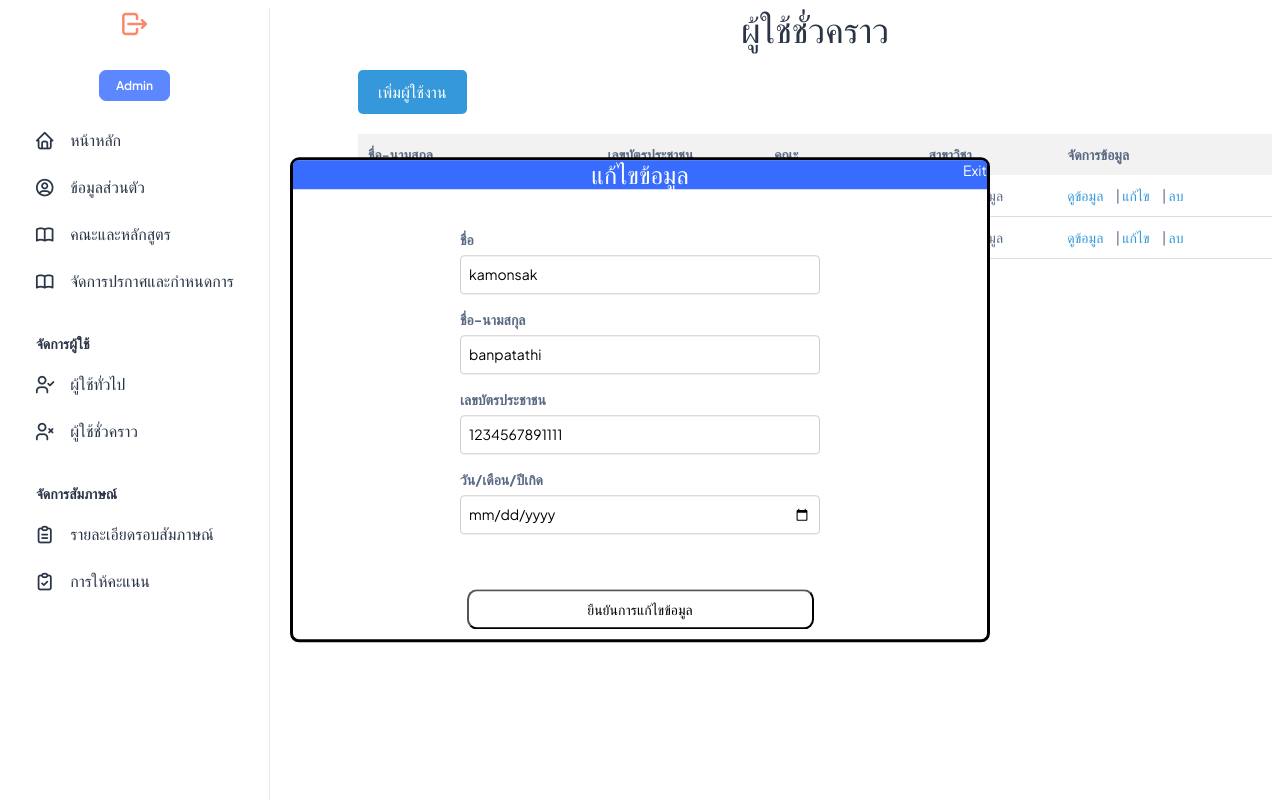
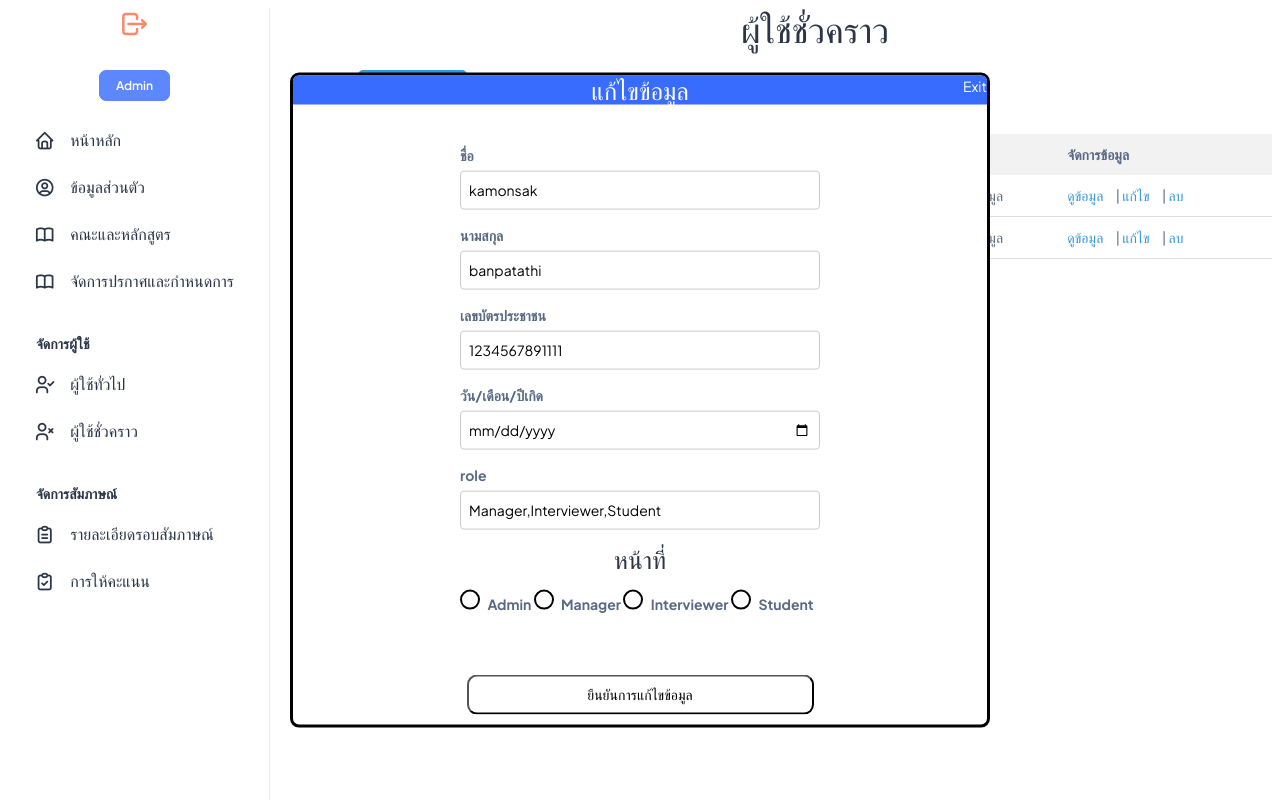
Before and after one commit to Kamonsak1/WebProject_interview, a Django app: page /TemporaryUser in a window 1280 px wide, after a click on "แก้ไข". Run offline with Django 3.2, Linux system fonts and the light colour scheme; a user stored in the database is signed in; data comes from the database, SQL or seed files in the repository; tables that the repository leaves empty hold one stand-in row (values such as "Sample post"); some libraries are stand-ins or nearby versions.

Commit message:
แก้ แค่ html css js ของ ผู้ใช้ชั่วคราว

```diff
--- a/interview/static/css/admin_css/TemporaryUser.css
+++ b/interview/static/css/admin_css/TemporaryUser.css
@@ -186,3 +186,16 @@ input[type="checkbox"]:checked {
     transform: translate(-50%, -50%);
     background-color: white;
 }
+.container_display{
+    width: 700px;
+    margin: 0 auto;
+    display: none;
+    border: 3px solid black;
+    z-index: 999;
+    border-radius: 9px;
+    position: fixed;
+    top: 50%;
+    left: 50%;
+    transform: translate(-50%, -50%);
+    background-color: white;
+}
--- a/interview/static/js/admin_page/TemporaryUser.js
+++ b/interview/static/js/admin_page/TemporaryUser.js
@@ -28,30 +28,39 @@ function updateMajorOptions() {
       }
   });
 }
-function edit_popup(user_id, first_name, last_name, faculty, major,citizen_id,birth_date) {
+function edit_popup(user_id, first_name, last_name, faculty, major,citizen_id,birth_date,role) {
 var optionsDiv = document.getElementById("edit_popup");
 document.getElementById('user_id').value = user_id;
 document.getElementById('first_name').value = first_name;
 document.getElementById('last_name').value = last_name;
 document.getElementById('citizen_id').value = citizen_id;
 document.getElementById('birth_date').value = birth_date;
-var a = [];
-a.push(faculty.split(':'));
+var faculty_new = [];
+faculty_new.push(faculty.split(':'));
 var faculty_split = [];
-for (var i = 0; i < a[0].length; i++) {
-    var a2 = a[0][i].split(">");
+for (var i = 0; i < faculty_new[0].length; i++) {
+    var a2 = faculty_new[0][i].split(">");
     a2[0] = a2[0].trim();
     faculty_split.push(a2[0]);
 }
-var aa = [];
-aa.push(major.split(':'));
+var major_new = [];
+major_new.push(major.split(':'));
 var major_split = [];
-for (var i = 0; i < aa[0].length; i++) {
-    var a2 = aa[0][i].split(">");
+for (var i = 0; i < major_new[0].length; i++) {
+    var a2 = major_new[0][i].split(">");
     a2[0] = a2[0].trim();
     major_split.push(a2[0]);
 }
+var role_new = [];
+role_new.push(role.split(':'));
+var role_split = [];
+for (var i = 0; i < role_new[0].length; i++) {
+    var a2 = role_new[0][i].split(">");
+    a2[0] = a2[0].trim();
+    role_split.push(a2[0]);
+}
 
+document.getElementById('role').value = role_split.slice(1);
 //document.getElementById('faculty').value = faculty_split.slice(1);
 //document.getElementById('major').value = major_split.slice(1);
 
@@ -61,3 +70,46 @@ if (optionsDiv.style.display === "block") {
   optionsDiv.style.display = "block";
 }
 }
+
+function display_popup(user_id, first_name, last_name, faculty, major,citizen_id,birth_date,role) {
+var optionsDiv = document.getElementById("display_popup");
+document.getElementById('user_id').value = user_id;
+document.getElementById('display_first_name').value = first_name;
+document.getElementById('display_last_name').value = last_name;
+document.getElementById('display_citizen_id').value = citizen_id;
+document.getElementById('display_birth_date').value = birth_date;
+var faculty_new = [];
+faculty_new.push(faculty.split(':'));
+var faculty_split = [];
+for (var i = 0; i < faculty_new[0].length; i++) {
+    var a2 = faculty_new[0][i].split(">");
+    a2[0] = a2[0].trim();
+    faculty_split.push(a2[0]);
+}
+var major_new = [];
+major_new.push(major.split(':'));
+var major_split = [];
+for (var i = 0; i < major_new[0].length; i++) {
+    var a2 = major_new[0][i].split(">");
+    a2[0] = a2[0].trim();
+    major_split.push(a2[0]);
+}
+var role_new = [];
+role_new.push(role.split(':'));
+var role_split = [];
+for (var i = 0; i < role_new[0].length; i++) {
+    var a2 = role_new[0][i].split(">");
+    a2[0] = a2[0].trim();
+    role_split.push(a2[0]);
+}
+
+document.getElementById('display_role').value = role_split.slice(1);
+//document.getElementById('faculty').value = faculty_split.slice(1);
+//document.getElementById('major').value = major_split.slice(1);
+
+if (optionsDiv.style.display === "block") {
+  optionsDiv.style.display = "none";
+} else {
+  optionsDiv.style.display = "block";
+}
+}
--- a/interview/templates/admin/TemporaryUser.html
+++ b/interview/templates/admin/TemporaryUser.html
@@ -35,10 +35,14 @@
                     <td>{{ user.faculty_set.all.first.faculty }}</td>
                     <td>{{ user.major_set.all.first.major }}</td>
                     <td>
-                        <a href="">ดูข้อมูล</a> |
+                        <a href="javascript:void(0);" onclick="display_popup
+                        ('{{ user.id }}', '{{ user.first_name }}', '{{ user.last_name }}',
+                        '{{ user.faculty_set.all }}','{{ user.major_set.all}}','{{ user.citizen_id }}',
+                        '{{user.birth_date}}','{{user.roles.all}}')">ดูข้อมูล</a> |
                         <a href="javascript:void(0);" onclick="edit_popup
                         ('{{ user.id }}', '{{ user.first_name }}', '{{ user.last_name }}',
-                        '{{ user.faculty_set.all }}','{{ user.major_set.all}}','{{ user.citizen_id }}','{{user.birth_date}}')">แก้ไข</a> |
+                        '{{ user.faculty_set.all }}','{{ user.major_set.all}}','{{ user.citizen_id }}',
+                        '{{user.birth_date}}','{{user.roles.all}}')">แก้ไข</a> |
                         <a href="delete_TemporaryUser/{{user.id}}">ลบ</a>
                     </td>
                 </tr>
@@ -59,31 +63,92 @@
                 <input type="hidden" name="user_id" id="user_id">
                 <div>
                     <label >ชื่อ</label>
-                    <input type="text" name="field1" id="first_name" placeholder="">
+                    <input type="text" name="first_name" id="first_name" placeholder="">
                 </div>
                 <div>
-                    <label >ชื่อ-นามสกุล</label>
-                    <input type="text" name="field3" id="last_name" placeholder="">
+                    <label >นามสกุล</label>
+                    <input type="text" name="last_name" id="last_name" placeholder="">
                 </div>
                 <div>
                     <label >เลขบัตรประชาชน</label>
-                    <input type="text" name="field4" id="citizen_id" placeholder="">
+                    <input type="text" name="citizen_id" id="citizen_id" placeholder="">
                 </div>
                 <div>
                     <label>วัน/เดือน/ปีเกิด</label>
-                    <input type="date" name="field5" id="birth_date" placeholder="">
+                    <input type="date" name="birth_date" id="birth_date" placeholder="">
                 </div>
+                <div>
+                    <label >role</label>
+                    <input type="text" name="role" id="role" placeholder="">
+                </div>
+                <div  class="title_role">
+                    <h3 >หน้าที่</h3>
+                </div>
+                <div class="checkbox-container">
+                    <input type="checkbox" id="checkbox1" name="checkboxgroup" value="Admin">
+                    <label for="checkbox1" class="checkbox-label">Admin</label>
 
+                    <input type="checkbox" id="checkbox2" name="checkboxgroup" value="Manager">
+                    <label for="checkbox2" class="checkbox-label">Manager</label>
 
+                    <input type="checkbox" id="checkbox3" name="checkboxgroup" value="Interviewer">
+                    <label for="checkbox3" class="checkbox-label">Interviewer</label>
 
-
-
-
+                    <input type="checkbox" id="checkbox4" name="checkboxgroup" value="Student">
+                    <label for="checkbox4" class="checkbox-label">Student</label>
+                </div>
             </div>
             <div class="bt">
             <button type="submit">ยืนยันการแก้ไขข้อมูล</button>
         </div>
         </form>
+    </div>
+    <div class="container_display" id="display_popup">
+            <div  class="topic">
+                <h3 >ข้อมูลผู้ใช้</h3>
+                <a href="TemporaryUser">
+                    <i class="fas fa-sign-out-alt"></i> Exit
+                </a>
+            </div>
+            <div class="input_data">
+                <input type="hidden" name="user_id" id="user_id">
+                <div>
+                    <label >ชื่อ</label>
+                    <input type="text" name="first_name" id="display_first_name" placeholder="" readonly>
+                </div>
+                <div>
+                    <label >นามสกุล</label>
+                    <input type="text" name="last_name" id="display_last_name" placeholder="" readonly>
+                </div>
+                <div>
+                    <label >เลขบัตรประชาชน</label>
+                    <input type="text" name="citizen_id" id="display_citizen_id" placeholder="" readonly>
+                </div>
+                <div>
+                    <label>วัน/เดือน/ปีเกิด</label>
+                    <input type="text" name="birth_date" id="display_birth_date" placeholder="" readonly>
+                </div>
+                <div>
+                    <label >role</label>
+                    <input type="text" name="role" id="display_role" placeholder="" readonly>
+                </div>
+                <div  class="title_role">
+                    <h3 >หน้าที่</h3>
+                </div>
+                <div class="checkbox-container">
+                    <input type="checkbox" id="checkbox1" name="checkboxgroup" value="Admin">
+                    <label for="checkbox1" class="checkbox-label">Admin</label>
+
+                    <input type="checkbox" id="checkbox2" name="checkboxgroup" value="Manager">
+                    <label for="checkbox2" class="checkbox-label">Manager</label>
+
+                    <input type="checkbox" id="checkbox3" name="checkboxgroup" value="Interviewer">
+                    <label for="checkbox3" class="checkbox-label">Interviewer</label>
+
+                    <input type="checkbox" id="checkbox4" name="checkboxgroup" value="Student">
+                    <label for="checkbox4" class="checkbox-label">Student</label>
+                </div>
+            </div>
     </div>
 
 
```
